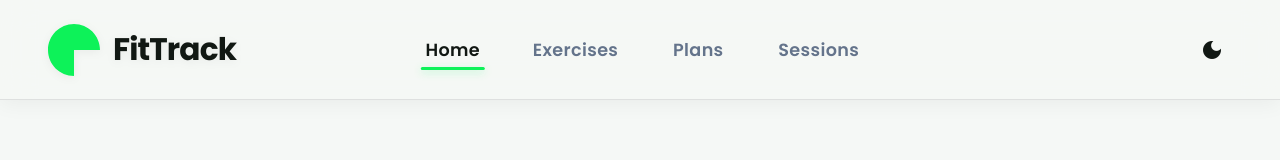
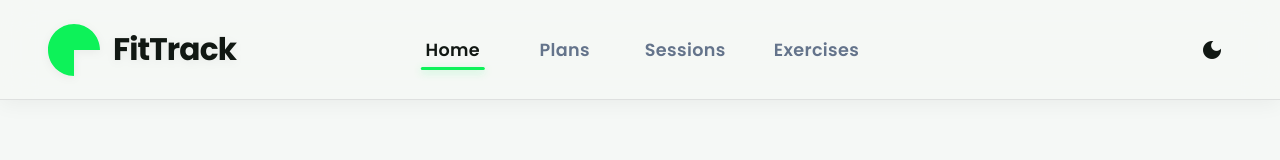
Before and after one commit to t1001001/project-seminar-programming, an Angular app in the folder fitness-tracker-frontend/: page /home in a window 1280 px wide. Shown: the top 160 px of the page. Built offline with nearby package versions, Linux system fonts and the light colour scheme.

Commit message:
rearranged nav link order

```diff
--- a/fitness-tracker-frontend/src/app/app.html
+++ b/fitness-tracker-frontend/src/app/app.html
@@ -14,9 +14,9 @@
     </div>
     <nav class="app-nav" [class.open]="menuOpen()">
       <a mat-button routerLink="/home" routerLinkActive="active-link" (click)="closeMenu()">Home</a>
-      <a mat-button routerLink="/exercises" routerLinkActive="active-link" (click)="closeMenu()">Exercises</a>
       <a mat-button routerLink="/plans" routerLinkActive="active-link" (click)="closeMenu()">Plans</a>
       <a mat-button routerLink="/sessions" routerLinkActive="active-link" (click)="closeMenu()">Sessions</a>
+      <a mat-button routerLink="/exercises" routerLinkActive="active-link" (click)="closeMenu()">Exercises</a>
     </nav>
     <div class="header-actions">
       <button mat-icon-button (click)="toggleTheme()" class="theme-toggle-btn">
```
